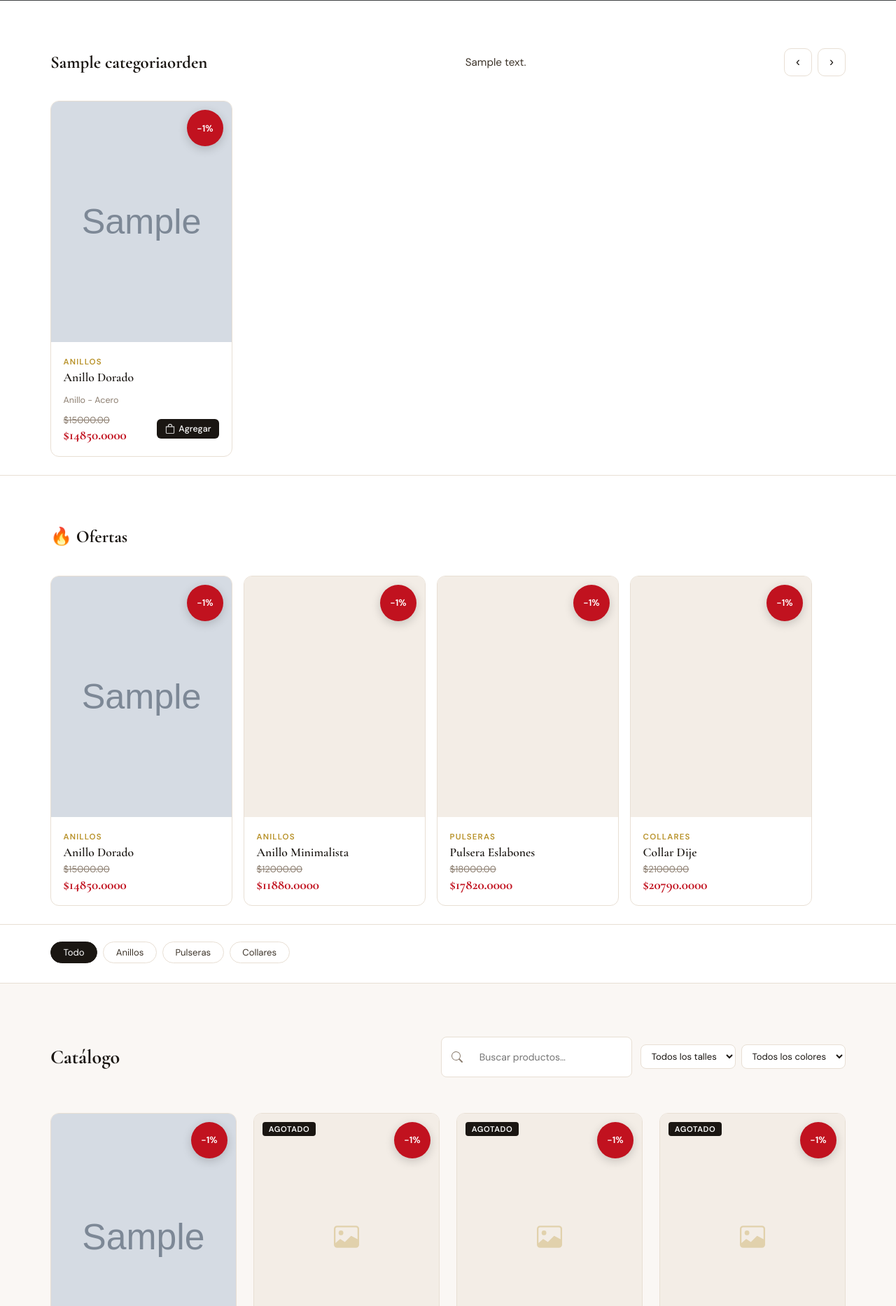
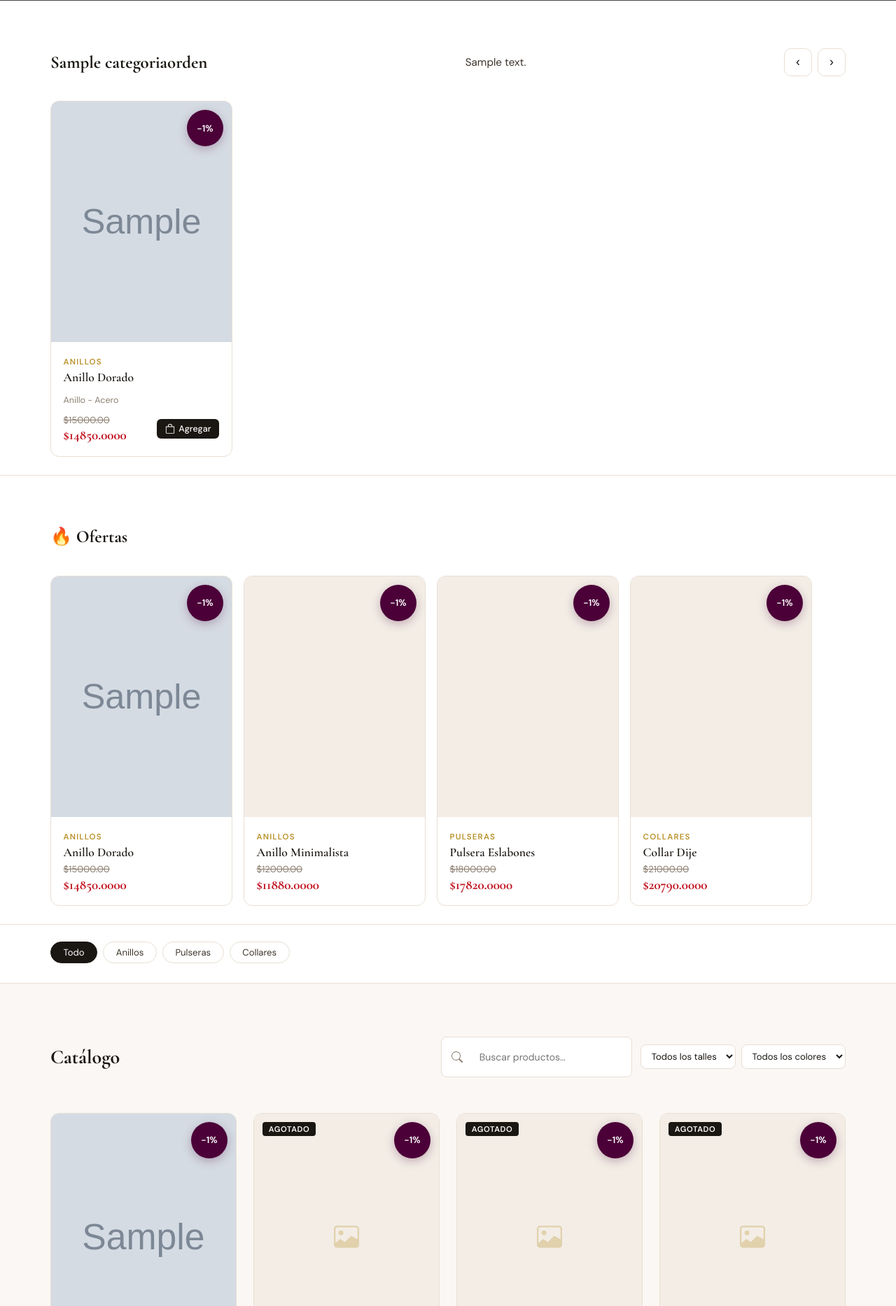
Before and after one commit to sofispazzarini/IndiraGold, a Django app: page / in a window 1280 px wide. Shown: the part 1359-3226 px from the top of the page at 70% size. Run offline with Django 5.2, Linux system fonts and the light colour scheme; data comes from the database, SQL or seed files in the repository; tables that the repository leaves empty hold one stand-in row (values such as "Sample post"); grey boxes marked "Sample" are stand-in pictures.

Commit message:
cambio de color en boton de descuento

```diff
--- a/home/templates/home_publico.html
+++ b/home/templates/home_publico.html
@@ -780,7 +780,7 @@ function scrollCatOrden{{ cat_orden.id }}(dir) {
     width: 52px;
     height: 52px;
     border-radius: 50%;
-    background: #c1121f;
+    background: #4b0038;
     color: #fff;
     font-size: .82rem;
     font-weight: 700;
@@ -788,7 +788,7 @@ function scrollCatOrden{{ cat_orden.id }}(dir) {
     align-items: center;
     justify-content: center;
     z-index: 5;
-    box-shadow: 0 4px 14px rgba(0,0,0,.18);
+    box-shadow: 0 4px 14px rgba(75,0,56,.28);
   }
 
   .product-price-old {
--- a/productos/templates/productos/producto_detalle.html
+++ b/productos/templates/productos/producto_detalle.html
@@ -19,7 +19,7 @@
 
     .product-detail-discount{
     width:max-content;
-    background:#dc2626;
+    background:#4b0038;
     color:#fff;
     padding:.3rem .7rem;
     border-radius:999px;
```
